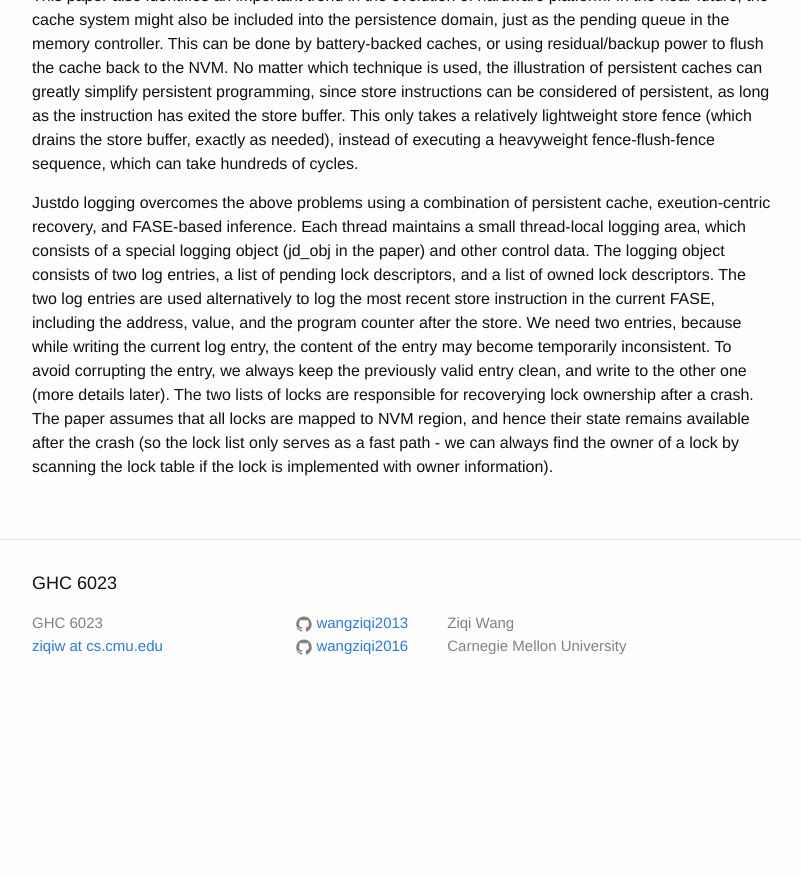
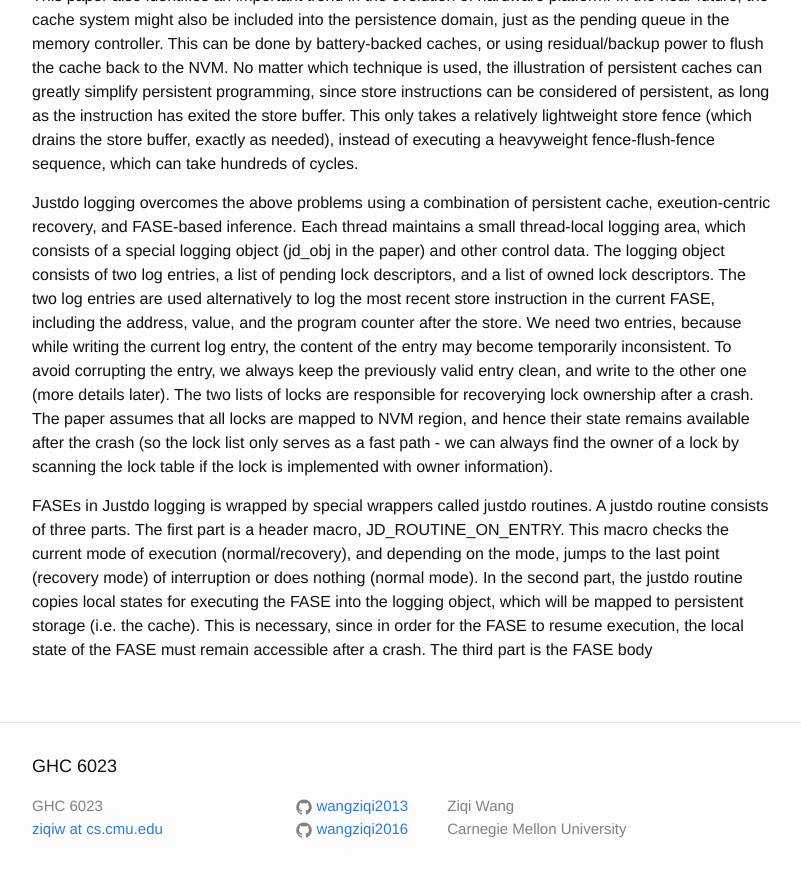
Before and after one commit to wangziqi2013/wangziqi2013.github.io, a Jekyll site: the page built from _posts/2019-08-08-justdo.markdown, in a window 1280 px wide and 900 px high, scrolled down 1522 px. Shown: the top 877 px of the window, without its empty margins (238-1039 px from the left). Built offline with Jekyll 4.4.1, drawn with Linux system fonts in a browser that asks for light colours; before the commit the page ends 2239 px from its top, so only the background shows below that.

Commit message:
Adding two parts

```diff
--- a/_posts/2019-08-08-justdo.markdown
+++ b/_posts/2019-08-08-justdo.markdown
@@ -68,3 +68,10 @@ the entry, we always keep the previously valid entry clean, and write to the oth
 locks are responsible for recoverying lock ownership after a crash. The paper assumes that all locks are mapped to NVM region,
 and hence their state remains available after the crash (so the lock list only serves as a fast path - we can always find
 the owner of a lock by scanning the lock table if the lock is implemented with owner information).
+
+FASEs in Justdo logging is wrapped by special wrappers called justdo routines. A justdo routine consists of three parts.
+The first part is a header macro, JD_ROUTINE_ON_ENTRY. This macro checks the current mode of execution (normal/recovery),
+and depending on the mode, jumps to the last point (recovery mode) of interruption or does nothing (normal mode). In
+the second part, the justdo routine copies local states for executing the FASE into the logging object, which will be
+mapped to persistent storage (i.e. the cache). This is necessary, since in order for the FASE to resume execution, the
+local state of the FASE must remain accessible after a crash. The third part is the FASE body
```
